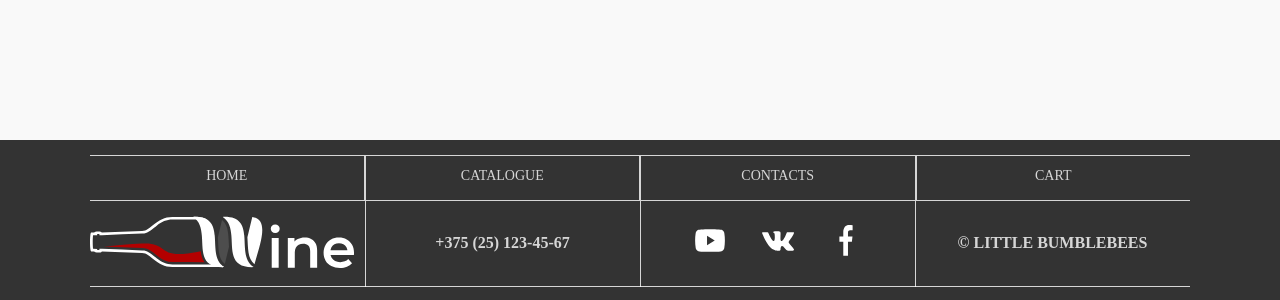
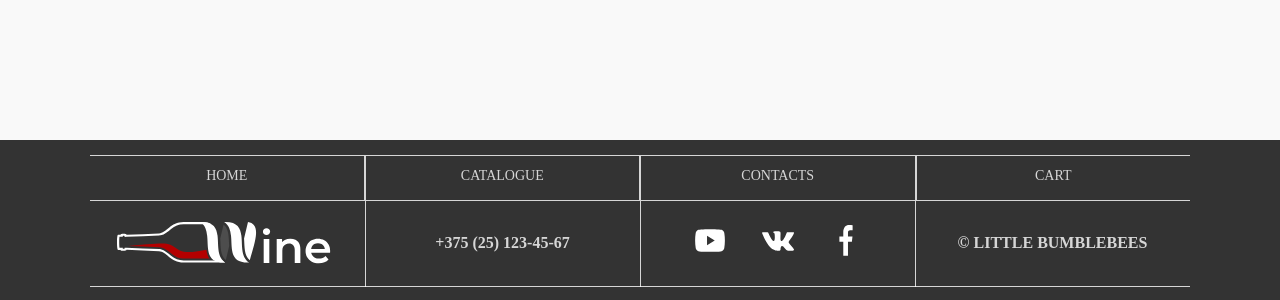
Before and after one commit to mitjasha/online-shop, a React (Create React App) app: page / in a window 1280 px wide. Shown: the part 3576-3876 px from the top of the page. Built offline with nearby package versions, Linux system fonts and the light colour scheme.

Commit message:
feat: create logo component and import it into footer and header

```diff
--- /dev/null
+++ b/src/components/LogoComponent/LogoComponent.tsx
@@ -0,0 +1,8 @@
+import React from "react";
+import logo from "../../assets/img/svg/logo.svg";
+
+const LogoComponent: React.FC = () => {
+  return <img src={logo} alt="online store logo" />;
+};
+
+export default LogoComponent;
--- a/src/containers/Footer/Footer.tsx
+++ b/src/containers/Footer/Footer.tsx
@@ -1,6 +1,6 @@
 import React from "react";
 import "./Footer.scss";
-import logo from "../../assets/img/svg/logo.svg";
+import LogoComponent from "../../components/LogoComponent/LogoComponent";
 import MainMenuNavigation from "../../components/MainMenuNavigation/MainMenuNavigation";
 import MediaLinks from "../../components/MediaLinks/MediaLinks";
 import youtubeIcon from "../../assets/img/svg/youtube-icon.svg";
@@ -13,7 +13,9 @@ const Footer: React.FC = () => {
       <div className="container">
         <MainMenuNavigation />
         <div className="footer__info">
-          <img src={logo} alt="online store logo" className="footer__logo" />
+          <div className="footer__logo">
+            <LogoComponent />
+          </div>
           <a href="tel:+375291234567" className="footer__phone-number">
             +375 (25) 123-45-67
           </a>
--- a/src/containers/Header/Header.tsx
+++ b/src/containers/Header/Header.tsx
@@ -2,7 +2,7 @@ import React from "react";
 import "./Header.scss";
 import heartIcon from "../../assets/img/svg/heart-icon.svg";
 import cartIcon from "../../assets/img/svg/cart-icon.svg";
-import logo from "../../assets/img/svg/logo.svg";
+import LogoComponent from "../../components/LogoComponent/LogoComponent";
 import SearchComponent from "../../components/SearchComponent/SearchComponent";
 import MainMenuNavigation from "../../components/MainMenuNavigation/MainMenuNavigation";
 
@@ -11,7 +11,7 @@ const Header: React.FC = () => {
     <header className="header">
       <div className="container">
         <div className="header__wrapper">
-          <img src={logo} alt="online store logo" />
+          <LogoComponent />
           <div className="wrapper__items">
             <SearchComponent />
             <div className="shopping-info">
```
